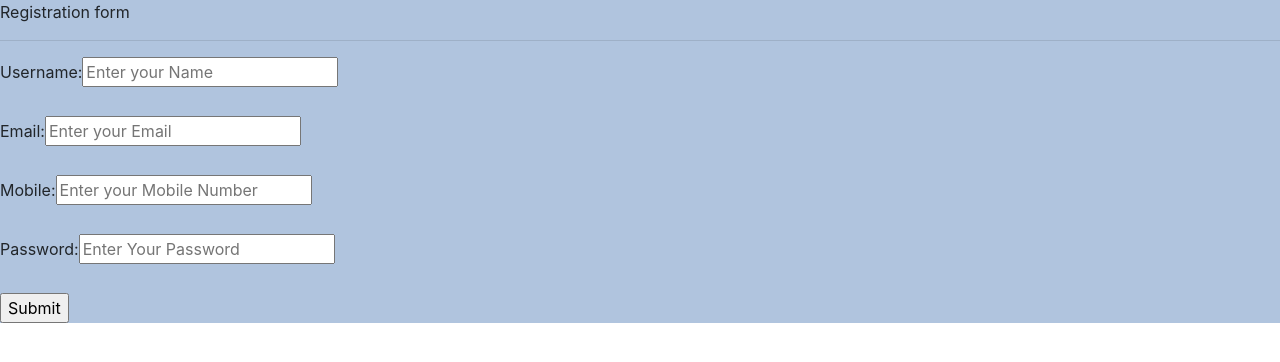
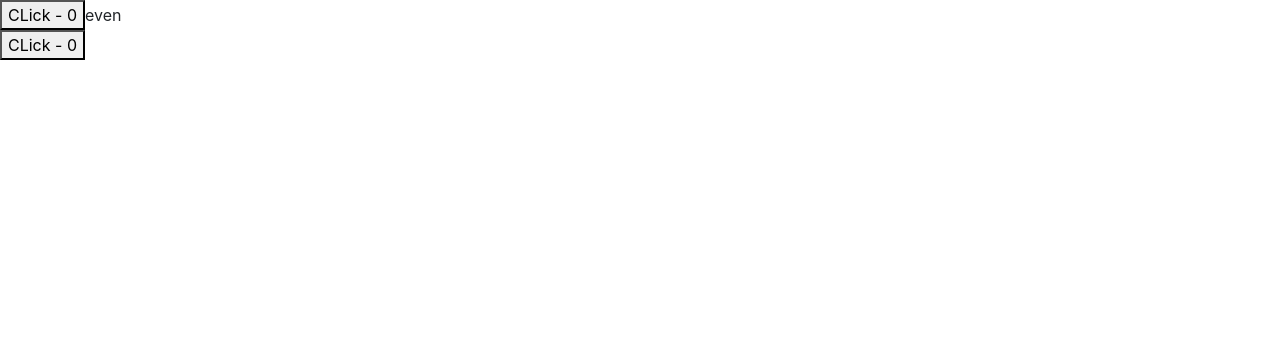
Before and after one commit to DharmikVaja/myreactapp, a React (Create React App) app: page / in a window 1280 px wide. Shown: the top 362 px of the page. Built offline with nearby package versions, Linux system fonts and the light colour scheme.

Commit message:
useMemo hook

```diff
--- a/src/App.js
+++ b/src/App.js
@@ -11,12 +11,13 @@ import React, { useEffect, useState, useRef, createContext } from "react";
 // export const FirstName = createContext();
 // export const LastName = createContext();
 // import Ref from "./component/useRef/Ref";
-import FormComp from "./component/useForm/FormComp";
+// import FormComp from "./component/useForm/FormComp";
+import MemoComp from "./component/useMemo/MemoComp";
 
 function App() {
   return (
     <>
-      <FormComp />
+      <MemoComp />
     </>
   );
 }
--- /dev/null
+++ b/src/component/useMemo/MemoComp.js
@@ -0,0 +1,40 @@
+import React, { useState, useEffect, useMemo } from "react";
+
+const MemoComp = () => {
+  const [counterOne, setCounterOne] = useState(0);
+  const [counterTwo, setCounterTwo] = useState(0);
+
+  const incrOne = () => {
+    setCounterOne(counterOne + 1);
+  };
+  const incrTwo = () => {
+    setCounterTwo(counterTwo + 2);
+  };
+
+  const isEven = useMemo(() => {
+    let i = 0;
+    while (i < 2000000000) i++;
+    return counterOne % 2 === 0;
+  }, [counterOne]);
+
+  useEffect(() => {
+    console.log("One Incremented!!");
+  }, [counterOne]);
+  useEffect(() => {
+    console.log("Two Incremented!!");
+  }, [counterTwo]);
+
+  return (
+    <div>
+      <div>
+        <button onClick={incrOne}>CLick - {counterOne}</button>
+        <span>{isEven ? "even" : "odd"}</span>
+      </div>
+      <div>
+        <button onClick={incrTwo}>CLick - {counterTwo}</button>
+      </div>
+    </div>
+  );
+};
+
+export default MemoComp;
```
Also changed, not shown: 1 other file (tests, documents, lock files or other folders).
